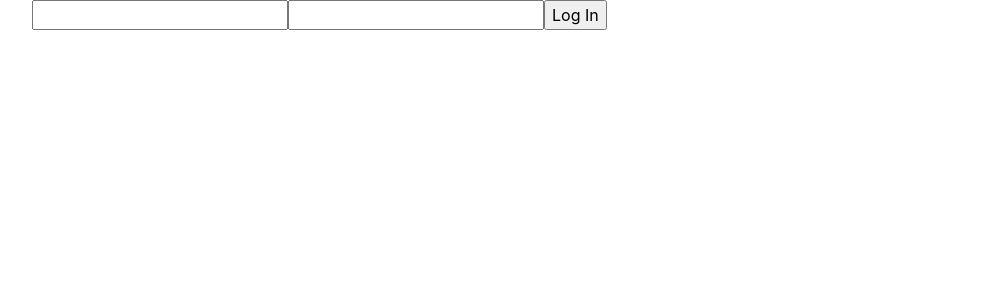
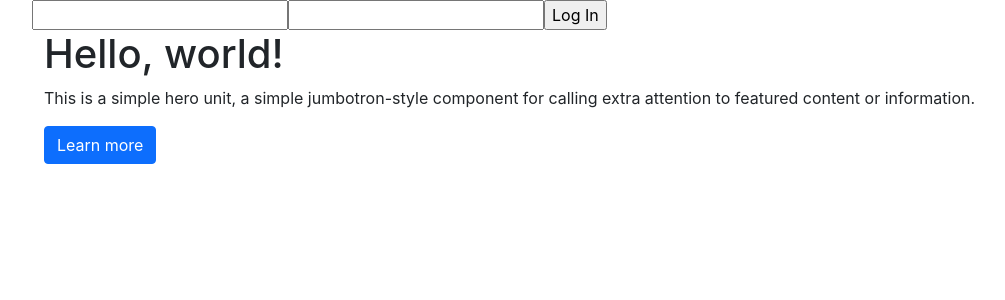
Before and after one commit to wtwerner/bg-logger-frontend, a React (Create React App) app: page / in a window 1280 px wide. Shown: the top 300 px of the page, without its empty margins (50-1055 px from the left). Built offline with nearby package versions, Linux system fonts and the light colour scheme; no server answers.

Commit message:
Create main component

```diff
--- a/src/App.js
+++ b/src/App.js
@@ -2,10 +2,9 @@ import './App.css';
 import React from 'react'
 import Login from './components/Login'
 import Logout from './components/Logout'
+import Main from './components/Main'
 import { connect } from 'react-redux'
 import { getCurrentUser } from './actions/currentUser'
-import Jumbotron from 'react-bootstrap/Jumbotron';
-import Button from 'react-bootstrap/Button'
 import Container from 'react-bootstrap/Container'
 
 class App extends React.Component {
@@ -18,16 +17,7 @@ class App extends React.Component {
       <div>
         <Container>
           {this.props.currentUser ? <Logout /> : <Login />}
-          {/* <Jumbotron>
-            <h1>Hello, world!</h1>
-            <p>
-              This is a simple hero unit, a simple jumbotron-style component for calling
-              extra attention to featured content or information.
-            </p>
-            <p>
-              <Button variant="primary">Learn more</Button>
-            </p>
-          </Jumbotron> */}
+          <Main/>
         </Container>
       </div>
     );
--- /dev/null
+++ b/src/components/Main.js
@@ -0,0 +1,24 @@
+import React from 'react'
+import Jumbotron from 'react-bootstrap/Jumbotron';
+import Button from 'react-bootstrap/Button'
+import Container from 'react-bootstrap/Container'
+
+const Main = () => {
+
+    return (
+        <Container>
+            <Jumbotron>
+                <h1>Hello, world!</h1>
+                <p>
+                    This is a simple hero unit, a simple jumbotron-style component for calling
+                    extra attention to featured content or information.
+                </p>
+                <p>
+                    <Button variant="primary">Learn more</Button>
+                </p>
+            </Jumbotron>
+        </Container>
+    )
+}
+
+export default Main
```
